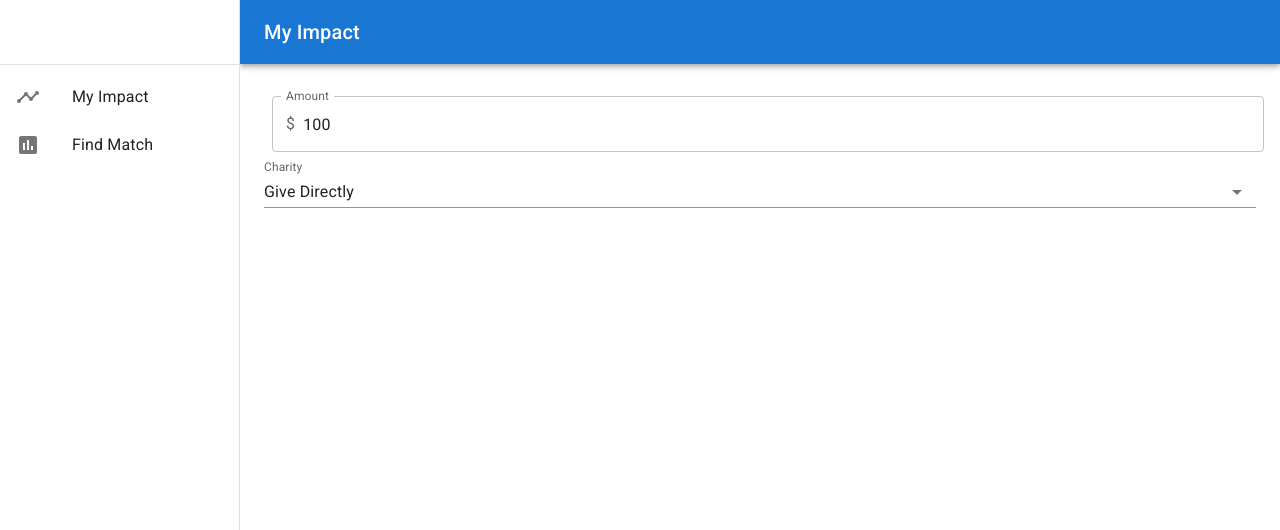
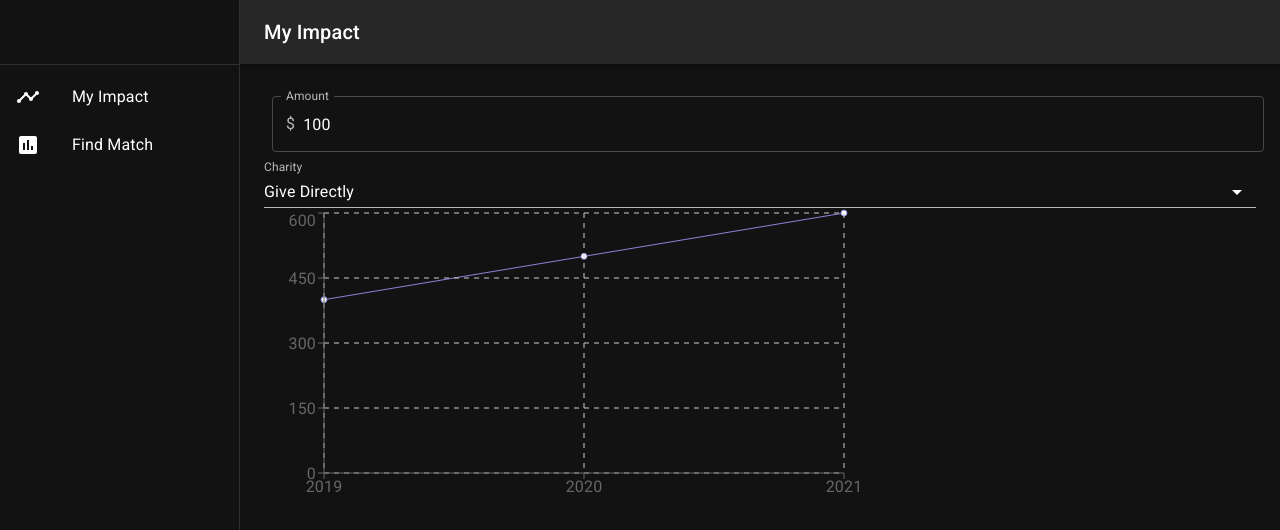
Before and after one commit to michaelgriscom/ea-helper, a React (Create React App) app: page / in a window 1280 px wide. Shown: the top 530 px of the page. Built offline with nearby package versions, Linux system fonts and the light colour scheme.

Commit message:
add a chart and theming

```diff
--- a/package.json
+++ b/package.json
@@ -5,6 +5,7 @@
   "dependencies": {
     "@emotion/react": "^11.4.1",
     "@emotion/styled": "^11.3.0",
+    "@latticejs/mui-recharts": "^1.0.1-beta.3",
     "@mui/icons-material": "^5.0.3",
     "@mui/material": "^5.0.3",
     "@testing-library/jest-dom": "^5.11.4",
@@ -17,6 +18,7 @@
     "react": "^17.0.2",
     "react-dom": "^17.0.2",
     "react-scripts": "4.0.3",
+    "recharts": "^2.1.4",
     "typescript": "^4.1.2",
     "web-vitals": "^1.0.1"
   },
--- a/src/App.tsx
+++ b/src/App.tsx
@@ -2,12 +2,22 @@
 import logo from './logo.svg';
 import './App.css';
 import MiniDrawer from './drawer/drawer';
+import {createTheme, ThemeProvider} from '@mui/material/styles';
+
+const darkTheme = createTheme({
+  palette: {
+    mode: 'dark',
+  },
+});
 
 function App() {
   return (
-    <div>
-      <MiniDrawer />
+    <ThemeProvider theme={darkTheme}>
+      <div>
+        <MiniDrawer />
       Hello World</div>
+    </ThemeProvider>
+
   );
 }
 
--- a/src/impact/impact.tsx
+++ b/src/impact/impact.tsx
@@ -4,6 +4,7 @@
 import NativeSelect from '@mui/material/NativeSelect';
 import OutlinedInput from '@mui/material/OutlinedInput';
 import React from 'react';
+import LineChart from "./lineChart";
 
 function Impact() {
   return (
@@ -32,6 +33,8 @@
           <option value={1}>Give Directly</option>
         </NativeSelect>
       </FormControl>
+
+      <LineChart />
     </div>
   );
 }
--- /dev/null
+++ b/src/impact/lineChart.tsx
@@ -0,0 +1,16 @@
+import {LineChart, Line, CartesianGrid, XAxis, YAxis, Tooltip} from 'recharts';
+// import {LineChart, Line, CartesianGrid, XAxis, YAxis, Tooltip} from '@latticejs/mui-recharts';
+
+const data = [{name: '2019', amount: 400, }, {name: '2020', amount: 500, }, {name: '2021', amount: 600, }];
+
+function lineChart() {
+  return <LineChart width={600} height={300} data={data} margin={{top: 5, right: 20, bottom: 5, left: 0}}>
+    <Line type="monotone" dataKey="amount" stroke="#8884d8" />
+    <CartesianGrid stroke="#ccc" strokeDasharray="5 5" />
+    <XAxis dataKey="name" />
+    <YAxis />
+    <Tooltip />
+  </LineChart>;
+}
+
+export default lineChart;
```
Also changed, not shown: 1 other file (tests, documents, lock files or other folders).
